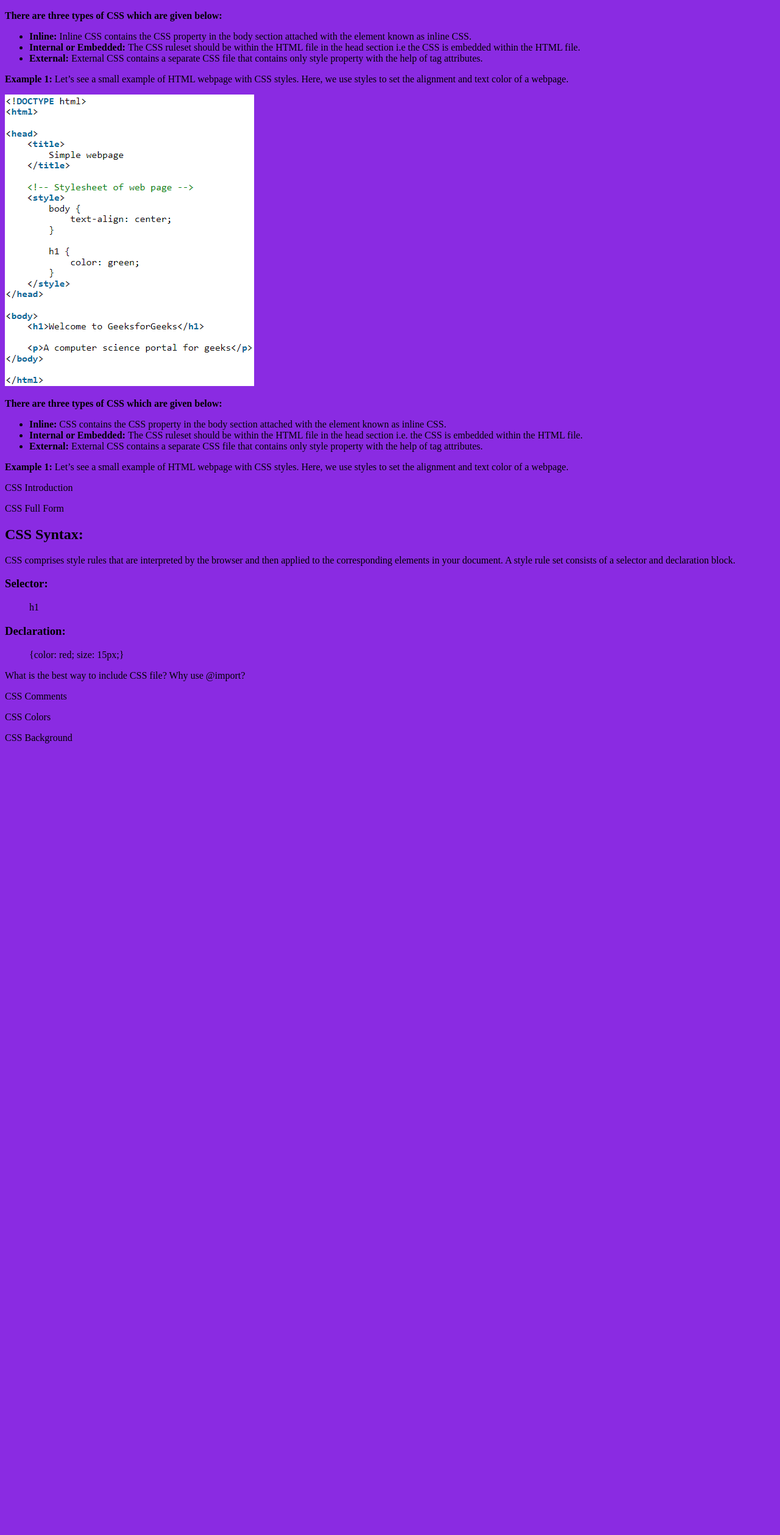
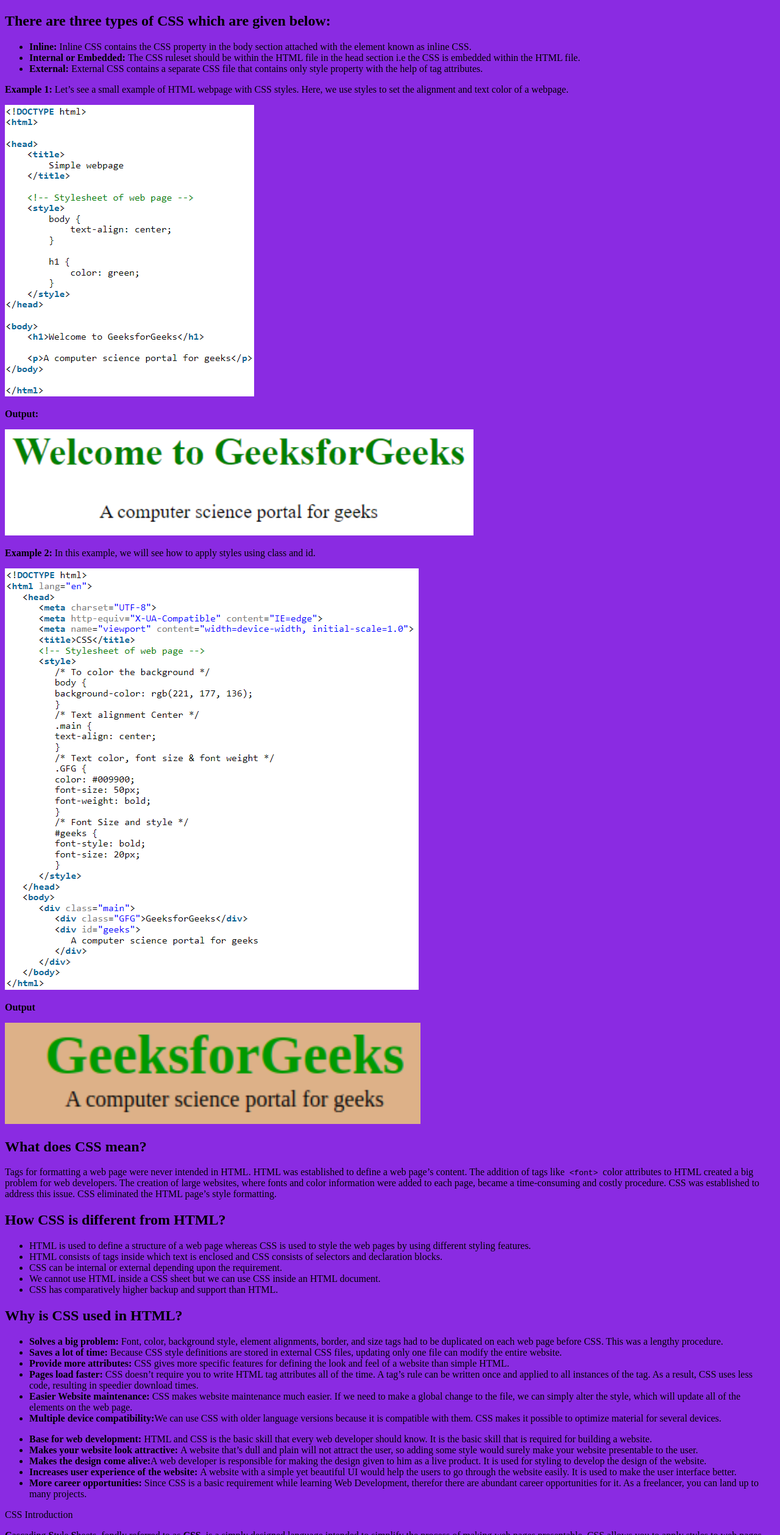
Before and after one commit to IanHDev/FCC-P4-Technical, a plain HTML site: page index.html in a window 1280 px wide. Shown: the part 1110-3627 px from the top of the page at 61% size. Before the commit the page ends 2345 px from the top, so only its background shows below. Drawn offline with Linux system fonts and the light colour scheme.

Commit message:
added images html, updated css

```diff
--- a/index.html
+++ b/index.html
@@ -51,12 +51,12 @@
       <p>
         <strong>Basic Format: </strong> It is the basic structure of a webpage.
       </p>
-        <img src="img/css_basic_format.png" alt="CSS Example">
+        <img src="img/css_basic_format.png" alt="CSS Basic Format">
 
 
-      <p>
-        <strong>There are three types of CSS which are given below:</strong>
-      </p>
+      <h2>
+        There are three types of CSS which are given below:
+      </h2>
 
       <ul>
         <li>
@@ -74,26 +74,65 @@
           <strong>Example 1: </strong>
           Let’s see a small example of HTML webpage with CSS styles. Here, we use styles to set the alignment and text color of a webpage.
         </p>
-        <img src="img/css_example_1.png" alt="CSS Example Output">
+        <img src="img/css_example_1.png" alt="CSS Example 1">
 
         <p>
-          <strong>There are three types of CSS which are given below:</strong>
-          <ul>
-            <li>
-              <strong>Inline: </strong>CSS contains the CSS property in the body section attached with the element known as inline CSS.
-            <li>
-              <strong>Internal or Embedded: </strong>The CSS ruleset should be within the HTML file in the head section i.e. the CSS is embedded within the HTML file.
-            <li>
-              <strong>External: </strong>External CSS contains a separate CSS file that contains only style property with the help of tag attributes.
-          </ul>
+          <strong>Output:</strong>
         </p>
 
+        <img src="img/css_example_1_output.png" alt="CSS Example 1 Output">
+
         <p>
-          <strong>Example 1: </strong>Let’s see a small example of HTML webpage with CSS styles. Here, we use styles to set the alignment and text color of a webpage.
+          <strong>Example 2: </strong>
+          In this example, we will see how to apply styles using class and id.
         </p>
 
+        <img src="img/css_example_2.png" alt="CSS Example 2">
 
+        <p>
+          <strong>Output</strong>
+        </p>
 
+        <img src="img/css_example_2_output.png" alt="CSS Example 2 Output">
+
+        <h2>
+          What does CSS mean?
+        </h2>
+
+        <p>
+          Tags for formatting a web page were never intended in HTML. HTML was established to define a web page’s content. The addition of tags like<code> &ltfont&gt </code> color attributes to HTML created a big problem for web developers. The creation of large websites, where fonts and color information were added to each page, became a time-consuming and costly procedure. CSS was established to address this issue. CSS eliminated the HTML page’s style formatting.
+          <!-- Replaced the < and > with &lt and &gt -->
+        </p>
+
+        <h2>How CSS is different from HTML?</h2>
+
+        <ul>
+          <li>
+            HTML is used to define a structure of a web page whereas CSS is used to style the web pages by using different styling features.</li>
+            <li>HTML consists of tags inside which text is enclosed and CSS consists of selectors and declaration blocks.</li>
+            <li>CSS can be internal or external depending upon the requirement.</li>
+            <li>We cannot use HTML inside a CSS sheet but we can use CSS inside an HTML document.</li>
+            <li>CSS has comparatively higher backup and support than HTML.</li>
+        </ul>
+
+        <h2>Why is CSS used in HTML?</h2>
+
+        <ul>
+          <li><strong>Solves a big problem: </strong>Font, color, background style, element alignments, border, and size tags had to be duplicated on each web page before CSS. This was a lengthy procedure.</li>
+          <li><strong>Saves a lot of time: </strong>Because CSS style definitions are stored in external CSS files, updating only one file can modify the entire website.</li>
+          <li><strong>Provide more attributes: </strong>CSS gives more specific features for defining the look and feel of a website than simple HTML.</li>
+          <li><strong>Pages load faster: </strong>CSS doesn’t require you to write HTML tag attributes all of the time. A tag’s rule can be written once and applied to all instances of the tag. As a result, CSS uses less code, resulting in speedier download times.</li>
+          <li><strong>Easier Website maintenance: </strong>CSS makes website maintenance much easier. If we need to make a global change to the file, we can simply alter the style, which will update all of the elements on the web page.</li>
+          <li><strong>Multiple device compatibility:</strong>We can use CSS with older language versions because it is compatible with them. CSS makes it possible to optimize material for several devices.</li>
+        </ul>
+
+        <ul>
+          <li><strong>Base for web development: </strong>HTML and CSS is the basic skill that every web developer should know. It is the basic skill that is required for building a website.</li>
+          <li><strong>Makes your website look attractive: </strong>A website that’s dull and plain will not attract the user, so adding some style would surely make your website presentable to the user.</li>
+          <li><strong>Makes the design come alive:</strong>A web developer is responsible for making the design given to him as a live product. It is used for styling to develop the design of the website.</li>
+          <li><strong>Increases user experience of the website: </strong>A website with a simple yet beautiful UI would help the users to go through the website easily. It is used to make the user interface better.</li>
+          <li><strong>More career opportunities: </strong>Since CSS is a basic requirement while learning Web Development, therefor there are abundant career opportunities for it. As a freelancer, you can land up to many projects.</li>
+        </ul>
 
 
 
@@ -104,8 +143,35 @@
         CSS Introduction
       </header>
       <p>
+        <span class="capitalize">cascading </span>
+        <span class="capitalize">style </span>
+        <span class="capitalize">sheets </span>,
+         fondly referred to as <strong>CSS</strong>, is a simply designed language intended to simplify the process of making web pages presentable. CSS allows you to apply styles to web pages. More importantly, CSS enables you to do this independent of the HTML that makes up each web page. It describes how a webpage should look: it prescribes colors, fonts, spacing, and much more. In short, you can make your website look however you want. CSS lets developers and designers define how it behaves, including how elements are positioned in the browser.
         <!-- Total of 10 P, 5 code elements, 5 LI items -->
       </p>
+
+      <p>
+        While html uses tags, css uses rulesets. CSS is easy to learn and understand, but it provides powerful control over the presentation of an HTML document.
+      </p>
+
+      <img src="img/CSS-introduction.png" alt="CSS Introduction">
+
+      <h2>
+        Why CSS?
+      </h2>
+
+      <ul>
+        <li><strong>CSS saves time:</strong> You can write CSS once and reuse the same sheet in multiple HTML pages.</li>
+        <li><strong>Easy Maintenance:</strong> To make a global change simply change the style, and all elements in all the webpages will be updated automatically.</li>
+        <li><strong>Search Engines:</strong> CSS is considered a clean coding technique, which means search engines won’t have to struggle to “read” its content.</li>
+        <li><strong>Superior styles to HTML:</strong> CSS has a much wider array of attributes than HTML, so you can give a far better look to your HTML page in comparison to HTML attributes.</li>
+        <li><strong>Offline Browsing:</strong> CSS can store web applications locally with the help of an offline cache. Using this we can view offline websites.</li>
+      </ul>
+
+      <h2>CSS versions release years:</h2>
+
+      <img src="" alt="css_released_versions">
+
 
     </section>
 
--- a/styles.css
+++ b/styles.css
@@ -5,8 +5,16 @@
 */
 
 .capitalize {
-  text-transform:capitalize;
+  /* Inline block element require for the ::first-letter CSS selector to function properly. Alternatives are to wrap words in <p>*/
+  display: inline-block;
 }
+
+.capitalize::first-letter {
+  display: inline-block;
+  text-transform: capitalize;
+  font-weight: bold;
+}
+
 html {
   background-color: blueviolet;
 }
```
Also changed, not shown: img/CSS-introduction.png (added).
